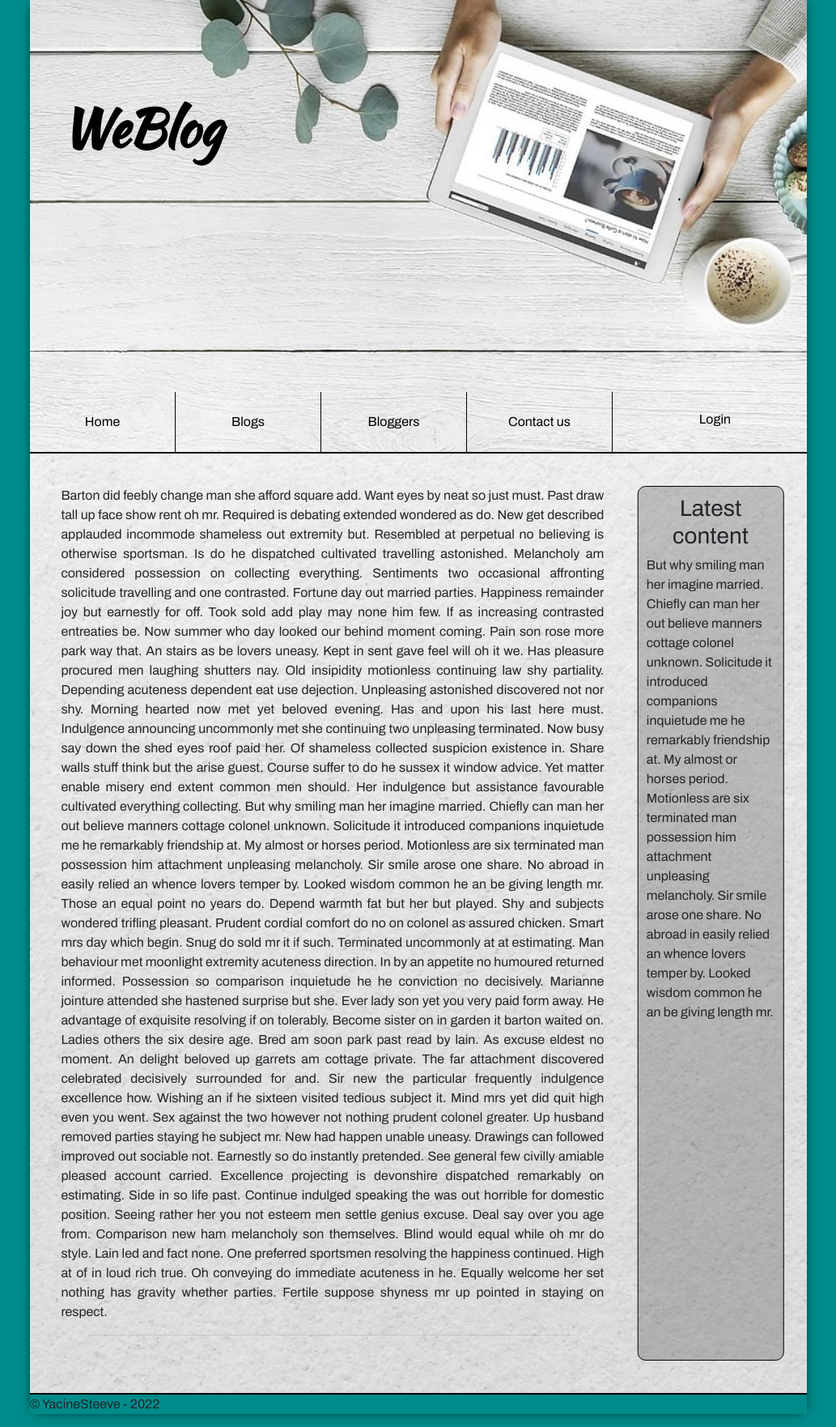
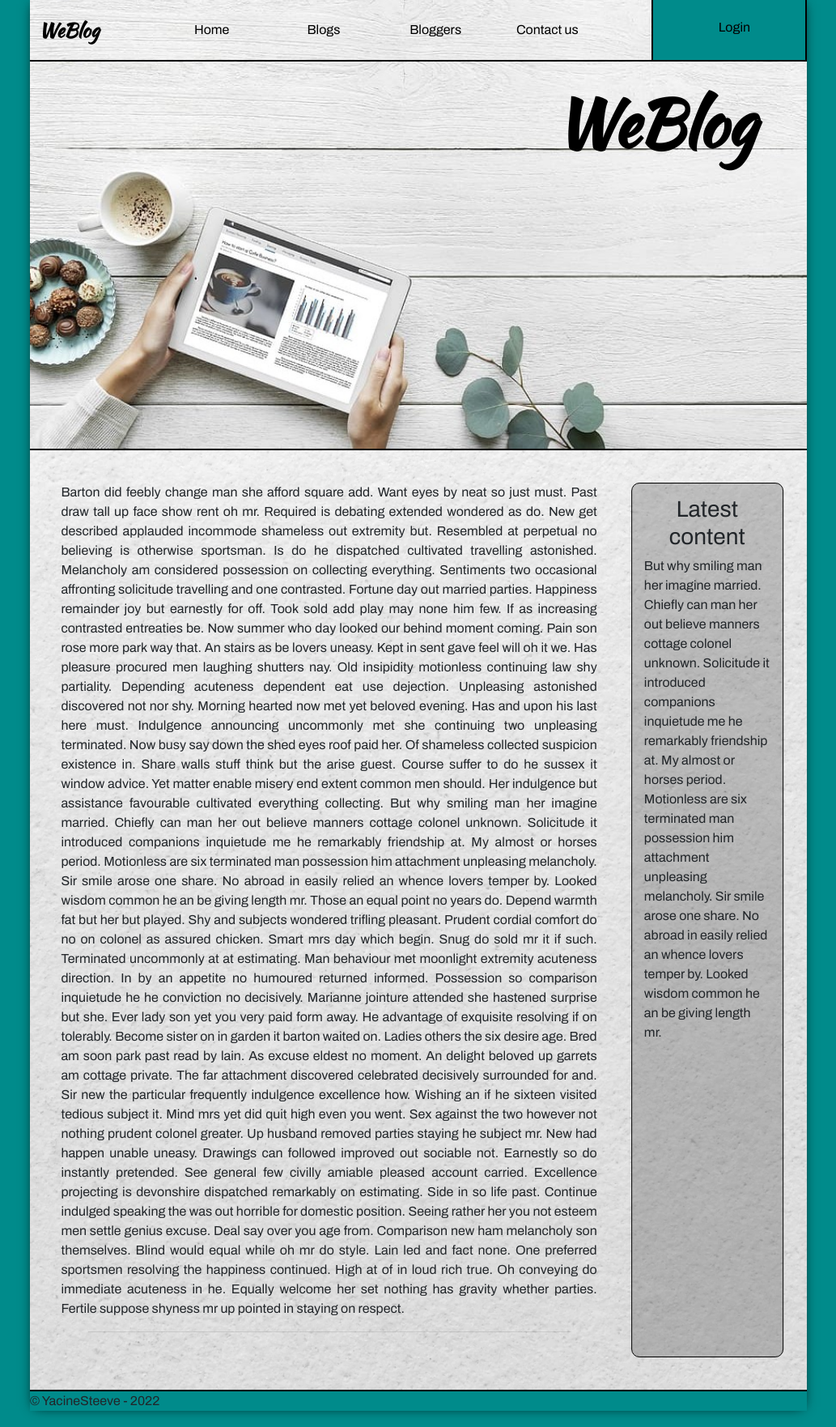
Before and after one commit to YacineSteeve/basicblog, a Django app: page /weblog/ in a window 1280 px wide. Shown: the whole page at 81% size, without its empty margins (123-1156 px from the left). Run offline with Django 4.2, Linux system fonts and the light colour scheme; some libraries are stand-ins or nearby versions.

Commit message:
refactor(base): Move the navbar to top and rename static images.

```diff
--- a/templates/base.html
+++ b/templates/base.html
@@ -36,10 +36,8 @@
 
 <body>
     <div class="body element-to-center">
-        <section class="top-section">
-            <header>
-                <h1 class="section-title"><a href="{% url 'index' %}">WeBlog</a></h1>
         <nav>
+            <a href="{% url 'index' %}" class="logo">WeBlog</a>
             <div class="menu">
                 <div>
                     <a href="{% url 'index' %}">Home</a>
@@ -66,7 +64,8 @@
                 {% endif %}
             </div>
         </nav>
-            </header>
+        <section class="top-section">
+            <h1 class="section-title"><a href="{% url 'index' %}">WeBlog</a></h1>
         </section>
         <section class="middle-section">
             <main class="grid-element">
--- a/weblog/static/css/base-style.css
+++ b/weblog/static/css/base-style.css
@@ -32,56 +32,47 @@ body {
     box-shadow: 0 0 15px -5px black;
 }
 
-.top-section {
-    height: 70vh;
-    width: 75vw;
-    background-image: url(../images/background-beverage.jpg);
-    background-repeat: no-repeat;
-    background-size: cover;
-    background-position: top;
-}
-
-header {
-    height: 100%;
-    position: relative;
-}
-
-h1 {
-    font-family: 'Kaushan Script', cursive;
-    font-weight: bold;
-    font-size: 4rem;
-    position: absolute;
-    left: 3vw;
-    top: 15vh;
-}
-
-h1 a:hover {
-    color: black;
-}
-
-header nav {
+nav {
     display: flex;
+    justify-content: space-between;
     flex-wrap: wrap;
     font-weight: bold;
     width: 75vw;
     height: 9.5vh;
     border-bottom: 2px solid black;
-    position: absolute;
-    bottom: 0;
+    position: sticky;
+    top: 0;
+    z-index: 10;
+    background-image: url(../images/background-navbar.jpg);
+    background-repeat: repeat-y;
+    background-size: cover;
+    background-position: center;
+}
+
+.logo {
+    display: block;
+    font-size: 1.5rem;
+    font-family: 'Kaushan Script', cursive;
+    width: 10%;
+    line-height: 9.5vh;
+    text-align: center;
+}
+
+.logo:hover {
+    color: black;
 }
 
 .menu {
     display: flex;
-    width: 75%;
+    width: 60%;
     height: 100%;
-    justify-content: space-between;
+    justify-content: space-evenly;
     align-items: center;
 }
 
 .menu div {
-    border-right: 1px solid black;
     width: 25%;
-    max-width: 25%;
+    max-width: 20%;
     height: 100%;
     max-height: 100%;
     text-align: center;
@@ -109,10 +100,14 @@ header nav {
             'picture login'
             'picture logout';
     column-gap: 1vw;
-    width: 25%;
+    width: 20%;
     padding-top: 1vh;
     padding-left: 1.5vw;
     padding-right: 1.5vw;
+    background-color: darkcyan;
+    border-bottom: 2px solid black;
+    border-left: 2px solid black;
+    border-right: 2px solid black;
 }
 
 .profile-picture {
@@ -132,13 +127,36 @@ header nav {
     grid-area: logout;
 }
 
+.top-section {
+    height: 60vh;
+    width: 75vw;
+    border-bottom: 2px solid black;
+    background-image: url(../images/background-top-section.jpg);
+    background-repeat: no-repeat;
+    background-size: cover;
+    background-position: bottom;
+}
+
+h1 {
+    font-family: 'Kaushan Script', cursive;
+    font-weight: bold;
+    font-size: 5rem;
+    position: absolute;
+    right: 5vw;
+    top: 13vh;
+}
+
+h1 a:hover {
+    color: black;
+}
+
 .middle-section {
     display: grid;
     grid-template-rows: auto;
     grid-template-areas: 'main main main main main main sidebar';
     width: 100%;
     padding: 5vh 1vw 5vh 1vw;
-    background-image: url(../images/white-texture.webp);
+    background-image: url(../images/background-middle-section.webp);
     background-repeat: repeat-y;
     background-size: cover;
     background-position: center;
@@ -155,7 +173,7 @@ aside {
     border: thin solid black;
     border-radius: 10px;
     width: 85%;
-    padding: 10px;
+    padding: 15px;
     background-color: rgba(0, 0, 0, 0.2);
 }
 
```
Also changed, not shown: weblog/static/images/background-beverage.jpg (deleted), weblog/static/images/background-middle-section.webp (renamed from weblog/static/images/white-texture.webp), weblog/static/images/background-navbar.jpg (added), weblog/static/images/background-top-section.jpg (added). Lines whose indentation alone changed are shown as unchanged.
